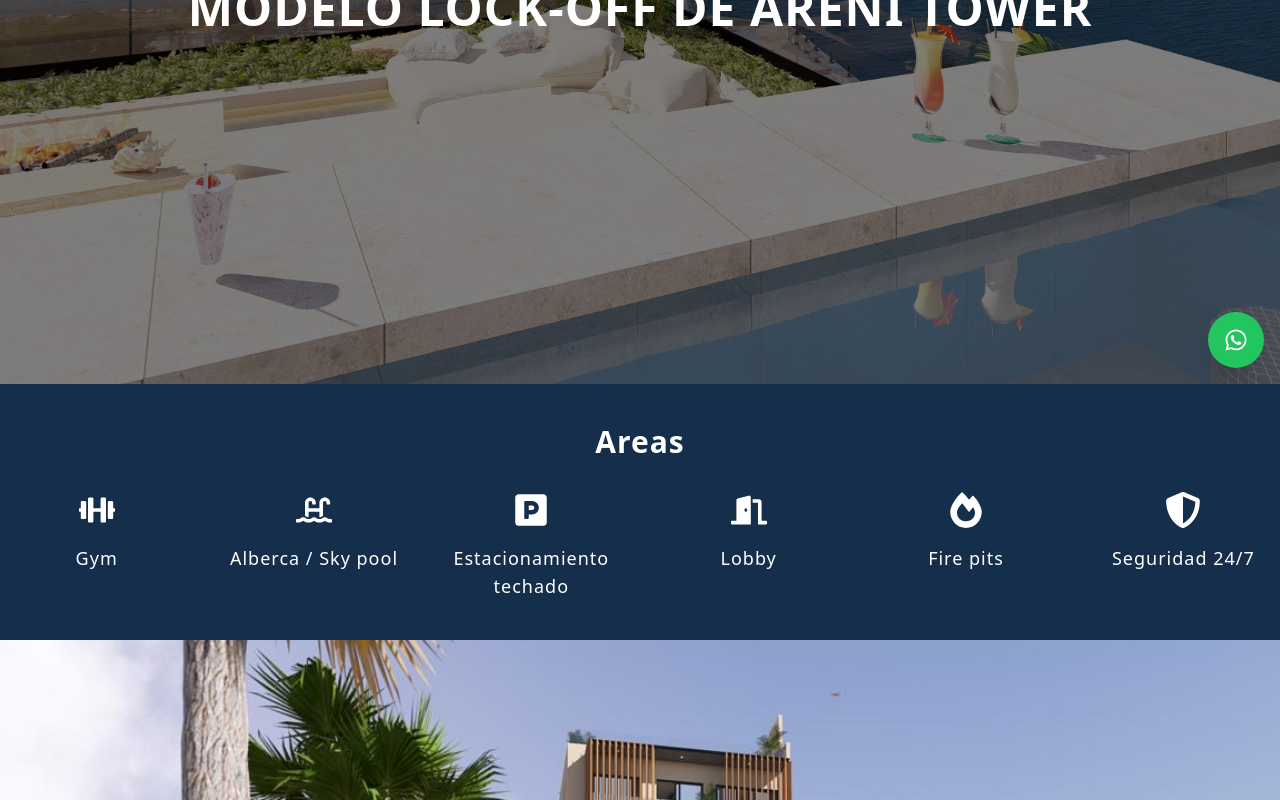
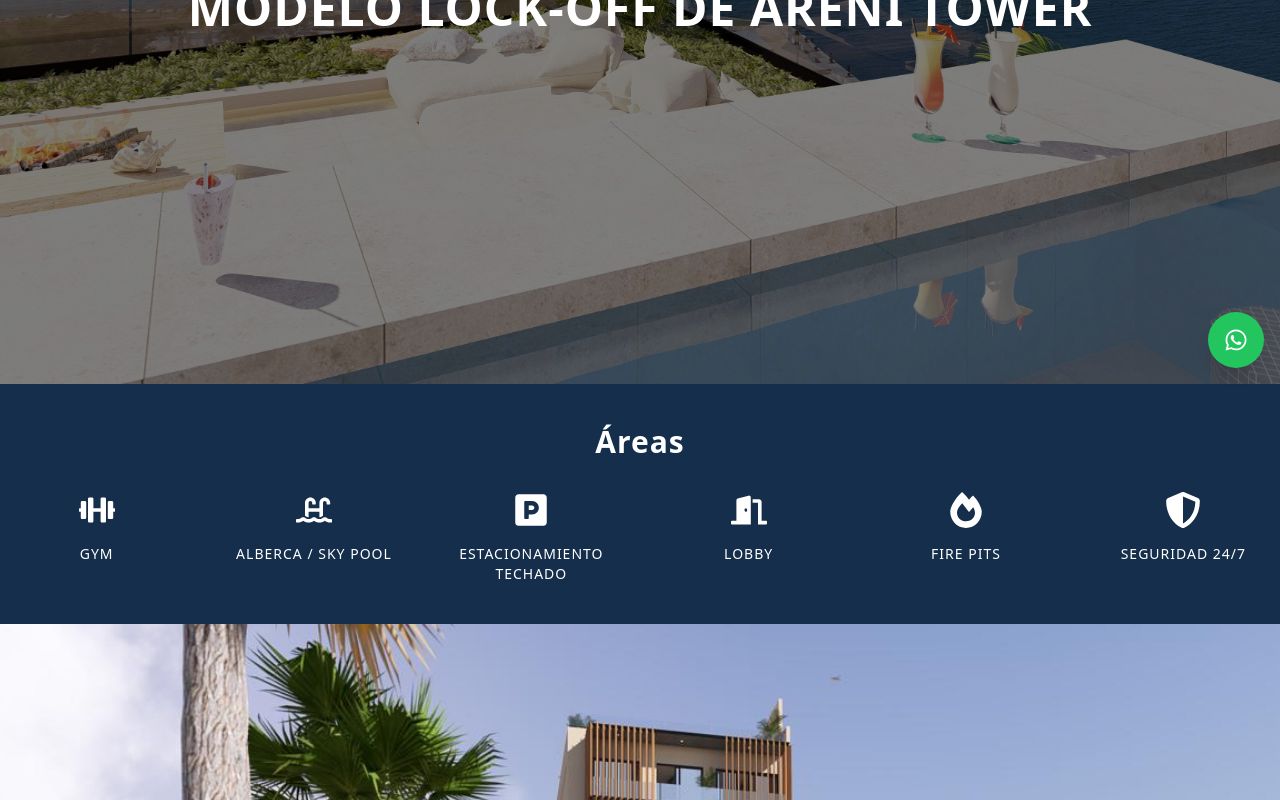
Before and after one commit to GrijalvaMarco/arenitower, a React (Vite) app: page / in a window 1280 px wide. Shown: the part 416-1216 px from the top of the page. Built offline with nearby package versions, Linux system fonts and the light colour scheme.

Commit message:
change titles to uppercase

```diff
--- a/src/components/Amenities.jsx
+++ b/src/components/Amenities.jsx
@@ -14,12 +14,12 @@
   return (
     <div className="bg-primary text-white py-10">
       <div className="container mx-auto">
-        <h2 className="text-3xl font-bold text-center mb-8">Areas</h2>
+        <h2 className="text-3xl font-bold text-center mb-8">Áreas</h2>
         <div className="grid grid-cols-1 sm:grid-cols-2 md:grid-cols-3 lg:grid-cols-6 gap-6">
           {amenities.map((amenity, index) => (
             <div key={index} className="flex flex-col items-center text-center">
               <div className="text-4xl mb-4">{amenity.icon}</div>
-              <p className="text-lg">{amenity.text}</p>
+              <p className="text-sm">{amenity.text.toUpperCase()}</p>
             </div>
           ))}
         </div>
--- a/src/components/home/CarouselBanner.jsx
+++ b/src/components/home/CarouselBanner.jsx
@@ -42,7 +42,7 @@
                 {homeCarouselData[imageIndex].title}
               </h2>
               <div>
-                <Link to={"/projects"}>
+                <Link to={"/typologies"}>
                   <Button>Ver Tipologías</Button>
                 </Link>
               </div>
```
